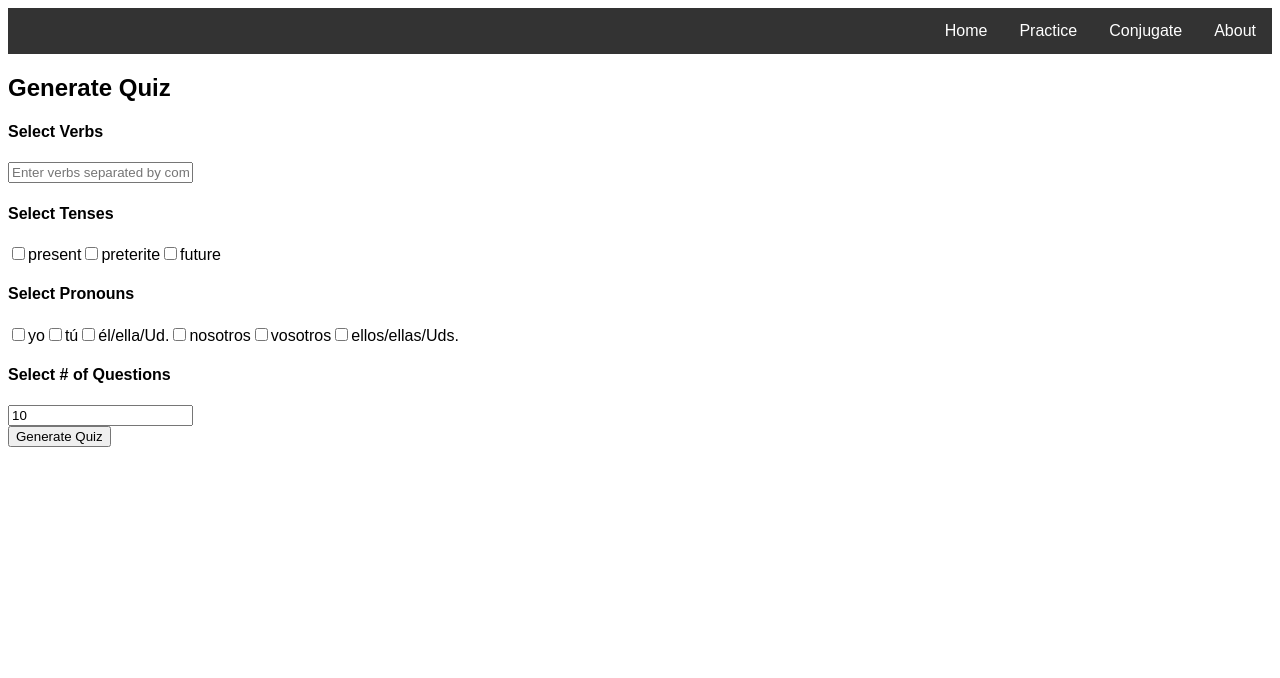
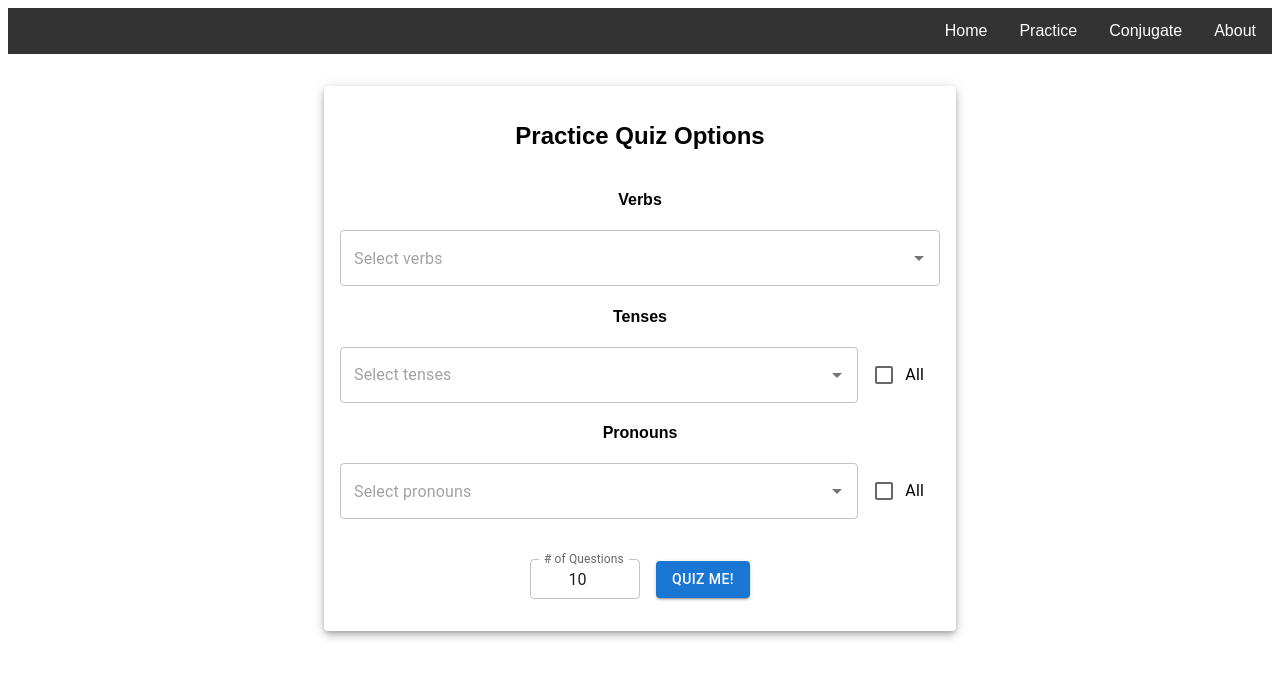
Before and after one commit to rachlpratt/conjuga-coach, a React (Create React App) app in the folder frontend/: page /practice in a window 1280 px wide. Shown: the top 678 px of the page. Built offline with nearby package versions, Linux system fonts and the light colour scheme; no server answers.

Commit message:
Add Material UI components to practice page

```diff
--- a/frontend/package.json
+++ b/frontend/package.json
@@ -3,6 +3,10 @@
   "version": "0.1.0",
   "private": true,
   "dependencies": {
+    "@emotion/react": "^11.11.3",
+    "@emotion/styled": "^11.11.0",
+    "@mui/icons-material": "^5.15.6",
+    "@mui/material": "^5.15.6",
     "@testing-library/jest-dom": "^5.17.0",
     "@testing-library/react": "^13.4.0",
     "@testing-library/user-event": "^13.5.0",
--- a/frontend/src/pages/Practice.js
+++ b/frontend/src/pages/Practice.js
@@ -1,14 +1,68 @@
-import React, { useState } from "react";
-import { useNavigate } from 'react-router-dom';
+import React, { useState, useEffect } from "react";
+import { useNavigate } from "react-router-dom";
+import { TextField, Autocomplete, Checkbox, FormControlLabel, Button, Box } from "@mui/material";
 
 function Practice() {
   const navigate = useNavigate();
+  const [allVerbs, setAllVerbs] = useState([]);
   const [verbs, setVerbs] = useState([]);
   const [tenses, setTenses] = useState([]);
+  const [selectAllTenses, setSelectAllTenses] = useState(false);
   const [pronouns, setPronouns] = useState([]);
+  const [selectAllPronouns, setSelectAllPronouns] = useState(false);
   const [numItems, setNumItems] = useState(10);
-  const TENSE_OPTIONS = ["present", "preterite", "future"]
+  const TENSE_OPTIONS = ["present", "preterite", "imperfect", "conditional", "future",
+                         "present_subjunctive", "imperfect_subjunctive_ra",
+                         "imperfect_subjunctive_se", "present_progressive",
+                         "past_progressive", "present_perfect", "pluperfect",
+                         "future_perfect", "present_perfect_subjunctive",
+                         "pluperfect_subjunctive_ra", "pluperfect_subjunctive_se",
+                         "affirmative_imperative", "negative_imperative"]
   const PRONOUN_OPTIONS = ["yo", "tú", "él/ella/Ud.", "nosotros", "vosotros", "ellos/ellas/Uds."]
+
+  const handleSelectAllTenses = (event) => {
+    setSelectAllTenses(event.target.checked);
+    setTenses(event.target.checked ? TENSE_OPTIONS : []);
+  };
+
+  const handleSelectAllPronouns = (event) => {
+    setSelectAllPronouns(event.target.checked);
+    setPronouns(event.target.checked ? PRONOUN_OPTIONS : []);
+  };
+
+  const formatTenseName = (tense) => {
+    const replacements = {
+      "imperfect_subjunctive_ra": "Imperfect Subjunctive (-ra)",
+      "imperfect_subjunctive_se": "Imperfect Subjunctive (-se)",
+      "pluperfect_subjunctive_ra": "Pluperfect Subjunctive (-ra)",
+      "pluperfect_subjunctive_se": "Pluperfect Subjunctive (-se)",
+    };
+
+    return replacements[tense] ||
+      tense.split('_')
+        .map(word => word.charAt(0).toUpperCase() + word.slice(1))
+        .join(' ');
+  };
+
+  useEffect(() => {
+    setSelectAllTenses(tenses.length === TENSE_OPTIONS.length);
+    setSelectAllPronouns(pronouns.length === PRONOUN_OPTIONS.length);
+  }, [tenses, pronouns]);
+
+  useEffect(() => {
+    const fetchVerbs = async () => {
+      try {
+        const response = await fetch("https://conjuga-coach-app.uk.r.appspot.com/api/verbs");
+        if (!response.ok) throw new Error(`HTTP error! status: ${response.status}`);
+        const data = await response.json();
+        setAllVerbs(data);
+      } catch (error) {
+        console.error("Error fetching verbs: ", error);
+      }
+    };
+
+    fetchVerbs();
+  }, []);
 
   const handleSubmit = async (event) => {
     event.preventDefault();
@@ -28,74 +82,131 @@ function Practice() {
       }
 
       const data = await response.json();
-      navigate('/quiz', { state: { quizData: data } });
+      navigate("/quiz", { state: { quizData: data } });
     } catch (error) {
       console.error("Fetching error: ", error);
     }
   };
 
-  const handleCheckboxChange = (checked, value, setter) => {
-    if (checked) {
-      setter(prev => [...prev, value]);
-    } else {
-      setter(prev => prev.filter(item => item !== value));
+  return (
+    <Box sx={{ mt: 4 }} >
+      <Box
+        sx={{
+          margin: 'auto',
+          padding: 2,
+          maxWidth: '600px',
+          backgroundColor: 'white',
+          borderRadius: 1,
+          boxShadow: 5,
+          display: 'flex',
+          flexDirection: 'column',
+          alignItems: 'center'
+        }}
+      >
+        <h2 style={{ textAlign: 'center' }}>Practice Quiz Options</h2>
+        <form onSubmit={handleSubmit} style={{ width: '100%' }}>
+          <h4 style={{ textAlign: 'center' }}>Verbs</h4>
+          <Box sx={{ textAlign: 'center', mb: 1 }}>
+            <Autocomplete
+              multiple
+              options={allVerbs}
+              getOptionLabel={(option) => option}
+              value={verbs}
+              onChange={(event, newValue) => {
+                setVerbs(newValue);
+              }}
+              filterOptions={(options, { inputValue }) => {
+                return options.filter(option =>
+                  option.toLowerCase().startsWith(inputValue.toLowerCase())
+                );
+              }}
+              renderInput={(params) => (
+                <TextField {...params} variant="outlined" placeholder="Select verbs" />
+              )}
+            />
+          </Box>
+
+          <h4 style={{ textAlign: 'center' }}>Tenses</h4>
+          <Box sx={{ display: 'flex', justifyContent: 'space-between', alignItems: 'center', mb: 1 }}>
+            <Box sx={{ textAlign: 'center', flex: 1, mr: 2 }}>
+              <Autocomplete
+                multiple
+                options={TENSE_OPTIONS}
+                getOptionLabel={(option) => formatTenseName(option)}
+                value={tenses}
+                onChange={(event, newValue) => {
+                  setTenses(newValue);
+                }}
+                renderInput={(params) => (
+                  <TextField {...params} variant="outlined" placeholder="Select tenses" />
+                )}
+              />
+            </Box>
+            <FormControlLabel
+              control={
+                <Checkbox
+                  checked={selectAllTenses}
+                  onChange={handleSelectAllTenses}
+                />
               }
-  };
+              label="All"
+              sx={{ flexShrink: 0 }}
+            />
+          </Box>
 
-  return (
-    <div>
-      <h2>Generate Quiz</h2>
-      <form onSubmit={handleSubmit}>
-        <div>
-          <h4>Select Verbs</h4>
-          <input
-            type="text"
-            value={verbs.join(', ')}
-            onChange={(e) => setVerbs(e.target.value.split(',').map(v => v.trim()))}
-            placeholder="Enter verbs separated by commas"
+          <h4 style={{ textAlign: 'center' }}>Pronouns</h4>
+          <Box sx={{ display: 'flex', justifyContent: 'space-between', alignItems: 'center', mb: 5 }}>
+            <Box sx={{ textAlign: 'center', flex: 1, mr: 2 }}>
+              <Autocomplete
+                multiple
+                options={PRONOUN_OPTIONS}
+                getOptionLabel={(option) => option}
+                value={pronouns}
+                onChange={(event, newValue) => {
+                  setPronouns(newValue);
+                }}
+                renderInput={(params) => (
+                  <TextField {...params} variant="outlined" placeholder="Select pronouns" />
+                )}
               />
-        </div>
-        <div>
-        <h4>Select Tenses</h4>
-        {TENSE_OPTIONS.map(tense => (
-          <label key={tense}>
-            <input
-              type="checkbox"
-              value={tense}
-              checked={tenses.includes(tense)}
-              onChange={(e) => handleCheckboxChange(e.target.checked, tense, setTenses)}
+            </Box>
+            <FormControlLabel
+              control={
+                <Checkbox
+                  checked={selectAllPronouns}
+                  onChange={handleSelectAllPronouns}
                 />
-            {tense}
-          </label>
-        ))}
-        </div>
-        <div>
-        <h4>Select Pronouns</h4>
-        {PRONOUN_OPTIONS.map(pronoun => (
-          <label key={pronoun}>
-            <input
-              type="checkbox"
-              value={pronoun}
-              checked={pronouns.includes(pronoun)}
-              onChange={(e) => handleCheckboxChange(e.target.checked, pronoun, setPronouns)}
+              }
+              label="All"
+              sx={{ flexShrink: 0 }}
             />
-            {pronoun}
-          </label>
-        ))}
-        </div>
-        <div>
-          <h4>Select # of Questions</h4>
-          <input
+          </Box>
+
+          <Box sx={{ display: 'flex', justifyContent: 'center', alignItems: 'center', gap: 2, mb: 2 }}>
+            <TextField
               type="number"
+              label="# of Questions"
               value={numItems}
               onChange={(e) => setNumItems(parseInt(e.target.value))}
+              variant="outlined"
               placeholder="10"
+              sx={{
+                width: '110px',
+                '& .MuiInputBase-input': {
+                  textAlign: 'center'
+                },
+                '& .MuiOutlinedInput-root': {
+                  height: '40px'
+                }
+              }}
             />
-        </div>
-
-        <button type="submit">Generate Quiz</button>
+            <Button type="submit" variant="contained" color="primary">
+              Quiz me!
+            </Button>
+          </Box>
         </form>
-    </div>
+      </Box>
+    </Box>
   );
 }
 
```
Also changed, not shown: 2 other files (tests, documents, lock files or other folders). Lines whose indentation alone changed are shown as unchanged.
